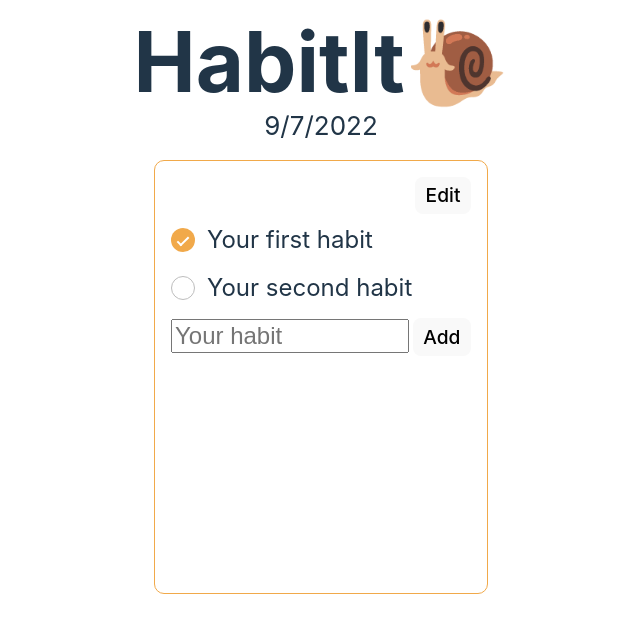
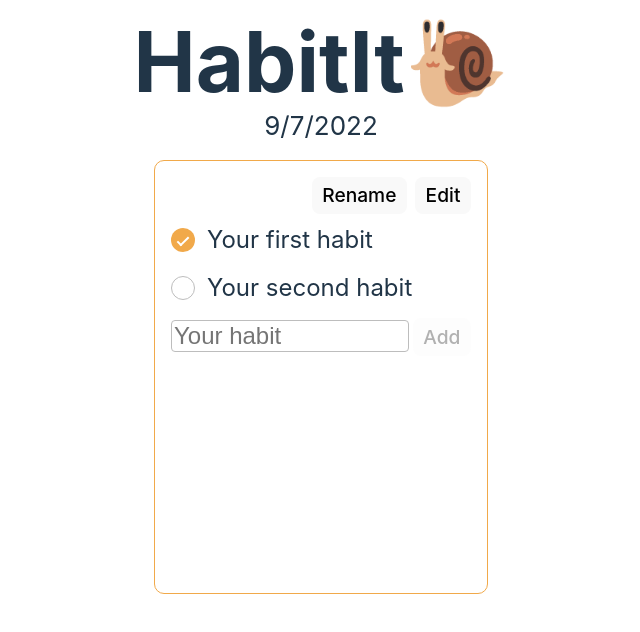
Before and after one commit to serjilyashenko/HabitIT, a React (Vite) app: page / in a window 1280 px wide. Shown: the top 632 px of the page, without its empty margins (319-959 px from the left). Built offline with nearby package versions, Linux system fonts and the light colour scheme.

Commit message:
add habit editing

```diff
--- a/src/components/App.jsx
+++ b/src/components/App.jsx
@@ -3,6 +3,7 @@ import { useHabitState } from '../hooks/habit-state';
 import { getToday } from '../utils/date';
 import { MainScreen } from './MainScreen';
 import { EditScreen } from './EditScreen';
+import { NewHabit } from './NewHabit';
 import appStyles from './App.module.css';
 
 export default function App() {
@@ -26,13 +27,16 @@ export default function App() {
       </header>
       <main className={appStyles.habit_list}>
         {!isEditing ? (
+          <>
             <MainScreen
               habits={habits}
               completedHabitIds={completedHabitIds}
               onCompleteHabit={onCompleteHabit}
+              onUpdateHabit={onUpdateHabit}
               onEdit={() => setIsEditing(true)}
-            addHabit={onAddHabit}
             />
+            <NewHabit onAdd={onAddHabit} />
+          </>
         ) : (
           <EditScreen
             habits={habits}
--- a/src/components/MainScreen.jsx
+++ b/src/components/MainScreen.jsx
@@ -1,23 +1,32 @@
+import { useState } from 'react';
 import { ControlsBar } from './ControlsBar';
-import { NewHabit } from './NewHabit';
 import mainScreenStyles from './MainScreen.module.css';
 
 export function MainScreen({
   habits,
   completedHabitIds,
   onCompleteHabit,
+  onUpdateHabit,
   onEdit,
-  addHabit,
 }) {
+  const [isRename, setIsRename] = useState(false);
+
   return (
     <>
       <ControlsBar>
-        <button onClick={onEdit}>Edit</button>
+        {isRename ? (
+          <button onClick={() => setIsRename(false)}>Done</button>
+        ) : (
+          <>
+            <button onClick={() => setIsRename(true)}>Rename</button>
+            <button onClick={onEdit}>Edit</button>
+          </>
+        )}
       </ControlsBar>
       <ul className={mainScreenStyles.habits}>
         {habits
           .filter(({ deleted }) => !deleted)
-          .map(({ id, name }) => (
+          .map(({ id, name }, index) => (
             <li key={id}>
               <label className={mainScreenStyles.habit_item}>
                 <input
@@ -25,12 +34,22 @@ export function MainScreen({
                   type="checkbox"
                   onChange={() => onCompleteHabit(id)}
                 />
-                {name}
+                {isRename ? (
+                  <input
+                    autoFocus={index === 0}
+                    className={mainScreenStyles.habit_item__rename}
+                    value={name}
+                    onChange={(e) =>
+                      onUpdateHabit(id, { name: e.target.value })
+                    }
+                  />
+                ) : (
+                  name
+                )}
               </label>
             </li>
           ))}
       </ul>
-      <NewHabit onAdd={addHabit} />
     </>
   );
 }
--- a/src/components/MainScreen.module.css
+++ b/src/components/MainScreen.module.css
@@ -6,11 +6,21 @@
   margin-bottom: 12px;
 }
 
+.habit_item__rename {
+  margin: -1px;
+  padding: 0;
+  font-size: inherit;
+  line-height: inherit;
+  color: inherit;
+  width: 100%;
+}
+
 .habit_item input[type='checkbox'] {
   appearance: none;
   -webkit-appearance: none;
   width: 24px;
   height: 24px;
+  min-width: 24px;
   margin: 0;
   border-radius: 50%;
   border: 1px #BDBDBD solid;
--- a/src/components/NewHabit.jsx
+++ b/src/components/NewHabit.jsx
@@ -17,6 +17,7 @@ export function NewHabit({ onAdd }) {
             name="new_habit"
             className={newHabitStyles.new_habit_name_label_input}
             placeholder="Your habit"
+            required
           />
         </div>
         <button type="submit">Add</button>
--- a/src/components/NewHabit.module.css
+++ b/src/components/NewHabit.module.css
@@ -1,5 +1,10 @@
 .new_habit_form {
   margin-bottom: 24px;
+}
+
+.new_habit_form:invalid button[type="submit"] {
+  opacity: .3;
+  pointer-events: none;
 }
 
 .new_habit_name_label {
--- a/src/index.css
+++ b/src/index.css
@@ -5,6 +5,7 @@
   --habit-color: #f1a94a;
   --success-color: green;
   --alert-color: red;
+  --not-active: #BDBDBD;
 
   font-family: -apple-system, BlinkMacSystemFont, 'Segoe UI', 'Roboto', 'Oxygen',
   'Ubuntu', 'Cantarell', 'Fira Sans', 'Droid Sans', 'Helvetica Neue',
@@ -82,9 +83,13 @@ button {
 button:hover {
   border-color: #646cff;
 }
-button:focus,
 button:focus-visible {
   outline: 4px auto -webkit-focus-ring-color;
+}
+
+input:not(input[type="checkbox"]),input:not(input[type="radio"]) {
+  border-radius: 4px;
+  border: 1px solid var(--not-active);
 }
 
 @media (prefers-color-scheme: light) {
```
Lines whose indentation alone changed are shown as unchanged.
